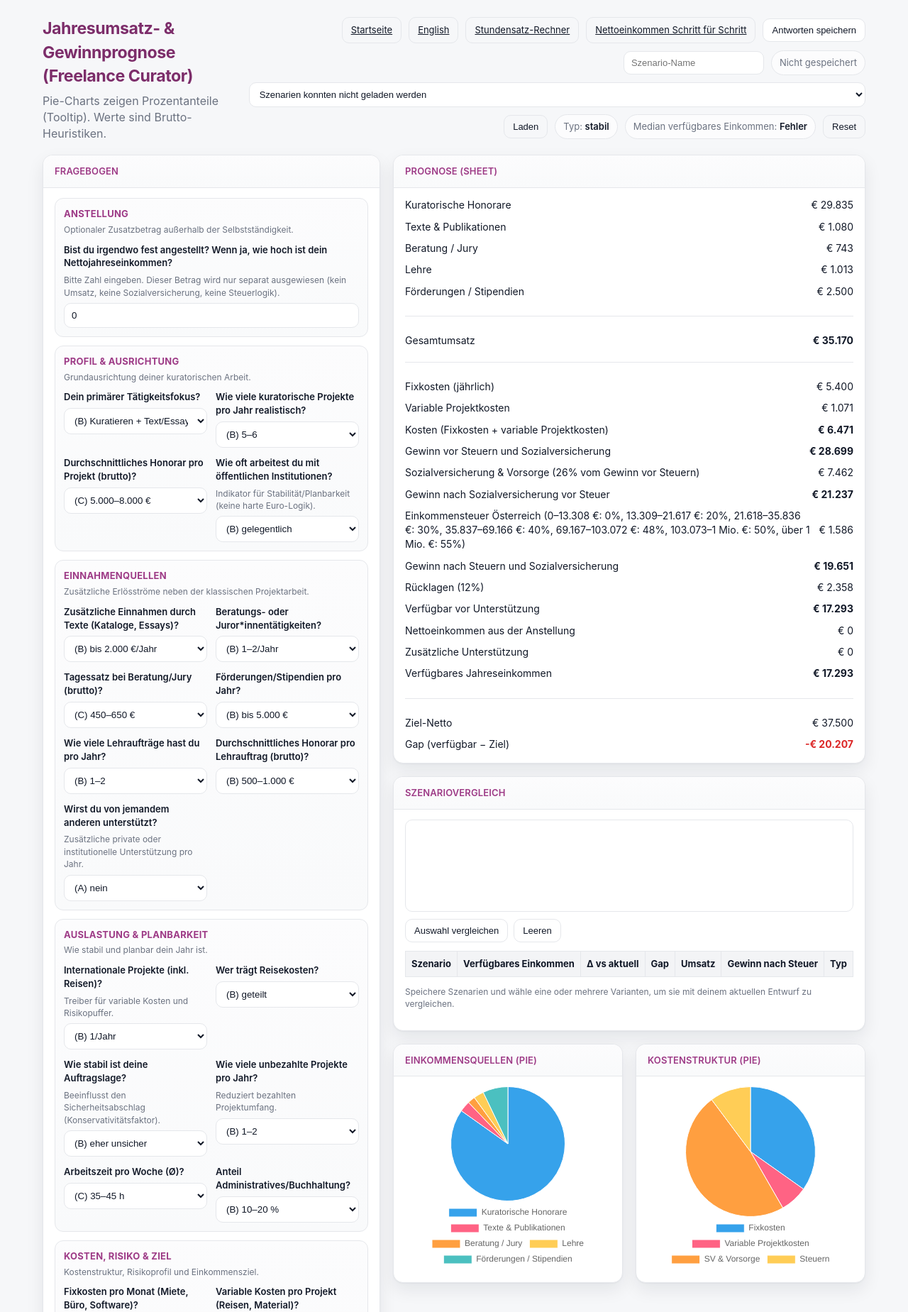
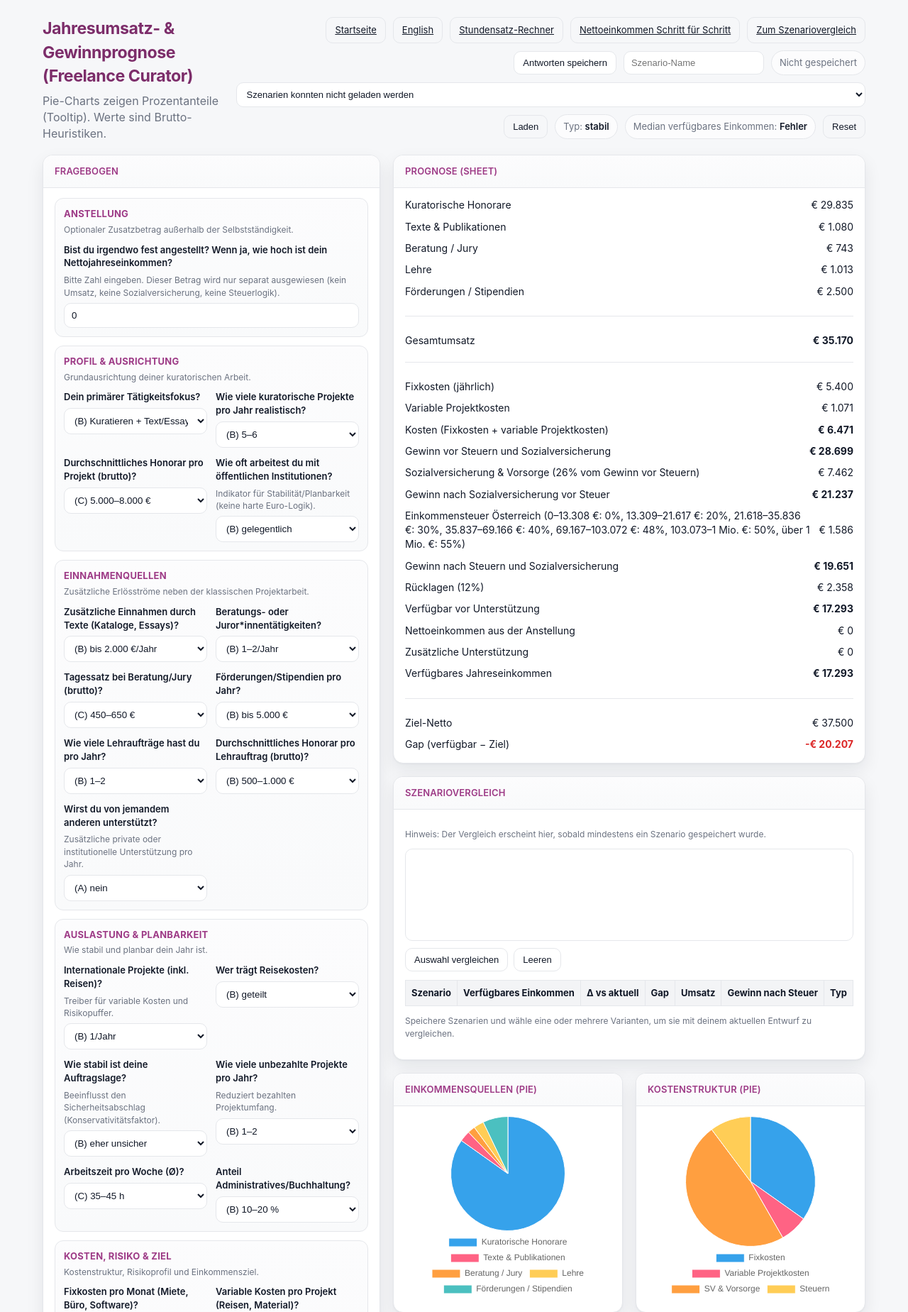
Before and after one commit to Martin-Fritz-Office/curator_planning, a PHP site: page /forecast.php in a window 1280 px wide. Shown: the top 1849 px of the page at 71% size. Run offline with PHP 8.4, Linux system fonts and the light colour scheme; lists and menus that the app fills with data are empty.

Commit message:
Improve visibility of scenario comparison on forecast page

```diff
--- a/forecast.php
+++ b/forecast.php
@@ -23,6 +23,7 @@
         <a class="btn btn-outline" href="forecast_en.php">English</a>
         <a class="btn btn-outline" href="hourly_rate.php">Stundensatz-Rechner</a>
         <a class="btn btn-outline" href="net_income_carousel.php">Nettoeinkommen Schritt für Schritt</a>
+        <a class="btn btn-outline" href="#scenarioComparison">Zum Szenariovergleich</a>
         <button id="saveBtn" class="btn" type="button">Antworten speichern</button>
         <input id="scenarioName" class="input-inline" type="text" maxlength="120" placeholder="Szenario-Name" aria-label="Szenario-Name" />
         <div id="saveStatus" class="pill" aria-live="polite">Nicht gespeichert</div>
@@ -64,11 +65,12 @@
           </div>
         </section>
 
-        <section class="card">
+        <section class="card" id="scenarioComparison">
           <div class="card-head">
             <h2>Szenariovergleich</h2>
           </div>
           <div class="card-body">
+            <p class="small muted">Hinweis: Der Vergleich erscheint hier, sobald mindestens ein Szenario gespeichert wurde.</p>
             <div class="comparison-controls">
               <select id="compareScenarioList" class="input-inline" aria-label="Szenarien für Vergleich auswählen" multiple size="5"></select>
               <div class="comparison-actions">
```
